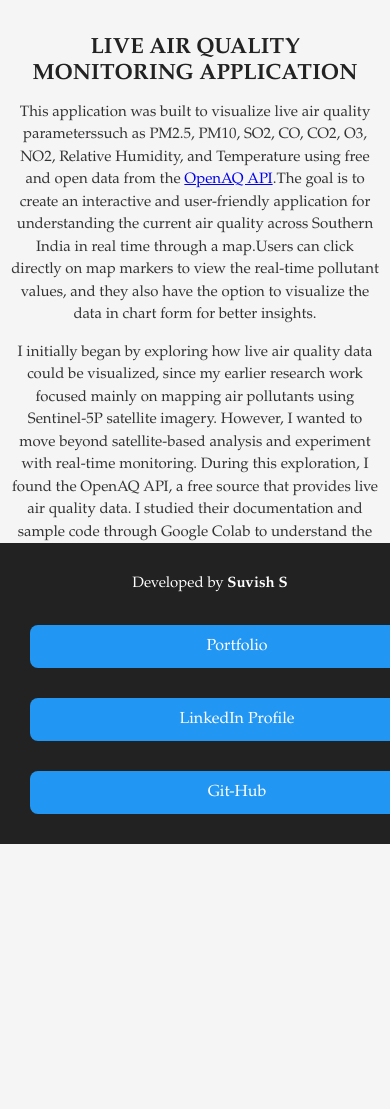
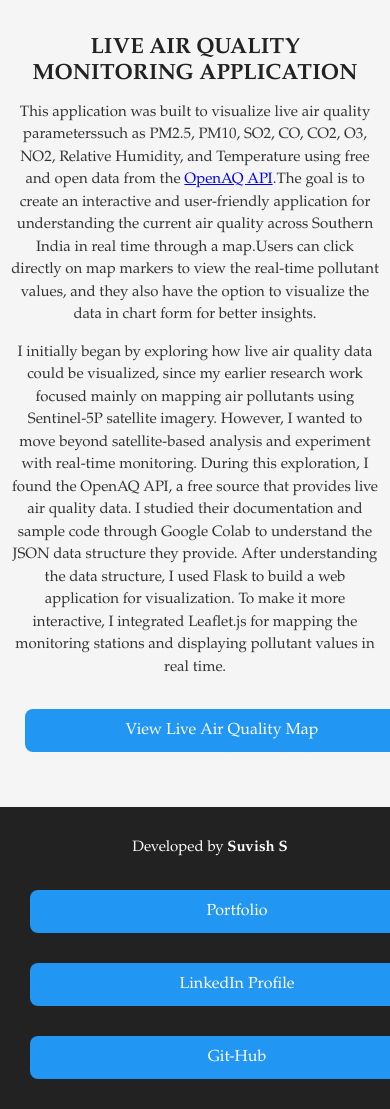
Before and after one commit to Suvish13/Live-Air-Quality-Monitoring, a Flask app: page / in a window 390 px wide; the page is wider, and only the part inside the window is pictured. Before the commit the page ends 844 px from the top of that part, so only its background shows below. Run offline with Flask 3, Linux system fonts and the light colour scheme.

Commit message:
css update

```diff
--- a/static/style.css
+++ b/static/style.css
@@ -1,7 +1,7 @@
 html, body {
     height: 100%;
     margin: 0;
-    font-family: Garamond;
+    font-family: Garamond, serif;
     background: #f5f5f5;
     color: #333;
 }
@@ -11,11 +11,10 @@ html, body {
     margin: 0 auto;
     padding: 40px 20px;
     text-align: center;
-    font-family: garamond;
 }
 
 h1, h2, h3, h4 {
-    font-family: Garamond;
+    font-family: Garamond, serif;
     font-weight: 600;
     color: #222;
 }
@@ -24,7 +23,6 @@ button, .btn {
     display: inline-block;
     margin: 15px;
     padding: 12px 24px;
-    font-family: Garamond;
     font-size: 16px;
     font-weight: 500;
     border: none;
@@ -73,26 +71,21 @@ button:hover, .btn:hover {
     font-size: 16px;
 }
 #closeChart:hover {
-    background: #388E3C;
+    background: #b71c1c;
 }
 
 footer {
     background: #222;
     color: white;
     font-size: 14px;
-    font-family: garamond;
     text-align: center;
     padding: 15px;
     width: 100%;
-    position: fixed;
-    bottom: 0;
-    left: 0;
 }
 
 @media (max-width: 600px) {
     .container {
         padding: 20px 10px;
-        text-align: center;
     }
 
     h1 {
@@ -112,6 +105,11 @@ footer {
 
     #aqChart {
         height: 65% !important;
+    }
+
+    footer {
+        position: relative;
+        margin-top: 20px;
     }
 }
 
@@ -136,6 +134,11 @@ footer {
     #aqChart {
         height: 70% !important;
     }
+
+    footer {
+        position: relative;
+        margin-top: 30px;
+    }
 }
 
 @media (min-width: 901px) {
@@ -159,4 +162,10 @@ footer {
     #aqChart {
         height: 80% !important;
     }
+
+    footer {
+        position: fixed;
+        bottom: 0;
+        left: 0;
+    }
 }
```
